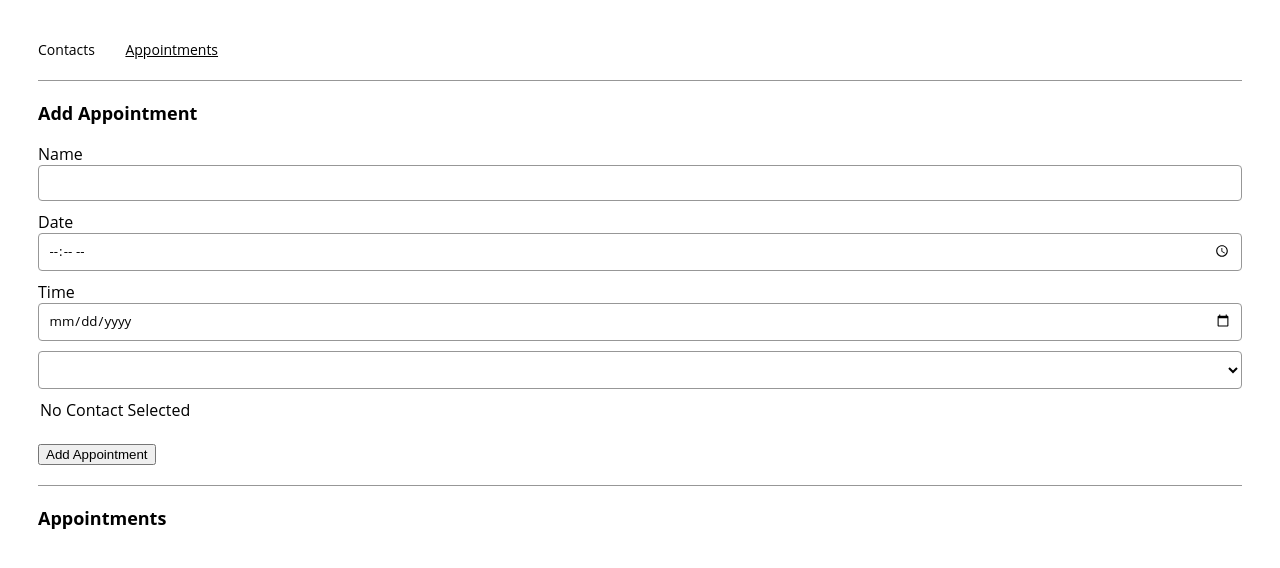
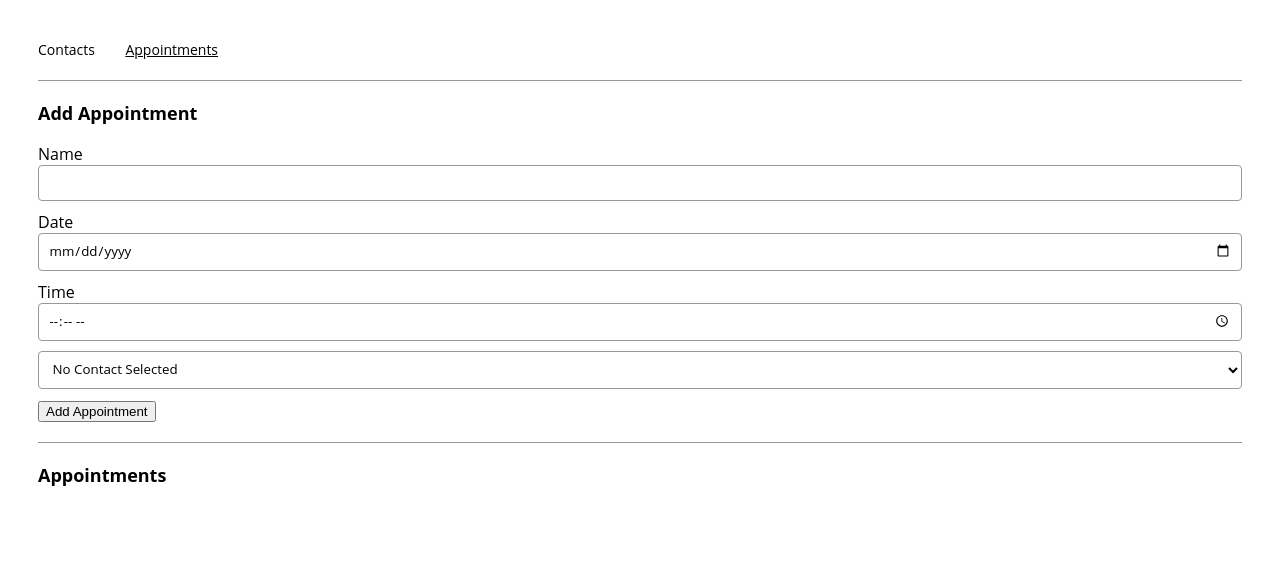
Before and after one commit to BerangerCassard/Appointment-Planer, a React (Create React App) app: page /appointments in a window 1280 px wide. Shown: the top 568 px of the page. Built offline with nearby package versions, Linux system fonts and the light colour scheme.

Commit message:
fixed appointment selection error

```diff
--- a/src/components/appointmentForm/AppointmentForm.js
+++ b/src/components/appointmentForm/AppointmentForm.js
@@ -36,7 +36,7 @@ export const AppointmentForm = ({
           <label htmlFor="date">Date</label>
           <input
               id="date"
-              type="time"
+              type="date"
               value={date}
               onChange={(e) => setDate(e.target.value)}
               //min={getTodayString()}
@@ -45,7 +45,7 @@ export const AppointmentForm = ({
           <label htmlFor="time">Time</label>
           <input
               id="time"
-              type="date"
+              type="time"
               value={time}
               onChange={(e) => setTime(e.target.value)}
               required
--- a/src/components/contactPicker/ContactPicker.js
+++ b/src/components/contactPicker/ContactPicker.js
@@ -13,17 +13,11 @@ export const ContactPicker = ({
           value={value}
           name={name}
       >
+          <option value="">No Contact Selected</option>
+            {contacts.map((contact, index) => (
+                <option key={index} value={contact.name}>{contact.name}</option>
+            ))}
       </select>
-      <option
-        value=""
-      >
-        No Contact Selected
-      </option>
-      <option>
-        {contacts.map((contact, index) => (
-            <option key={index} value={contact.name}>{contact.name}</option>
-        ))}
-      </option>
     </>
   );
 };
```
